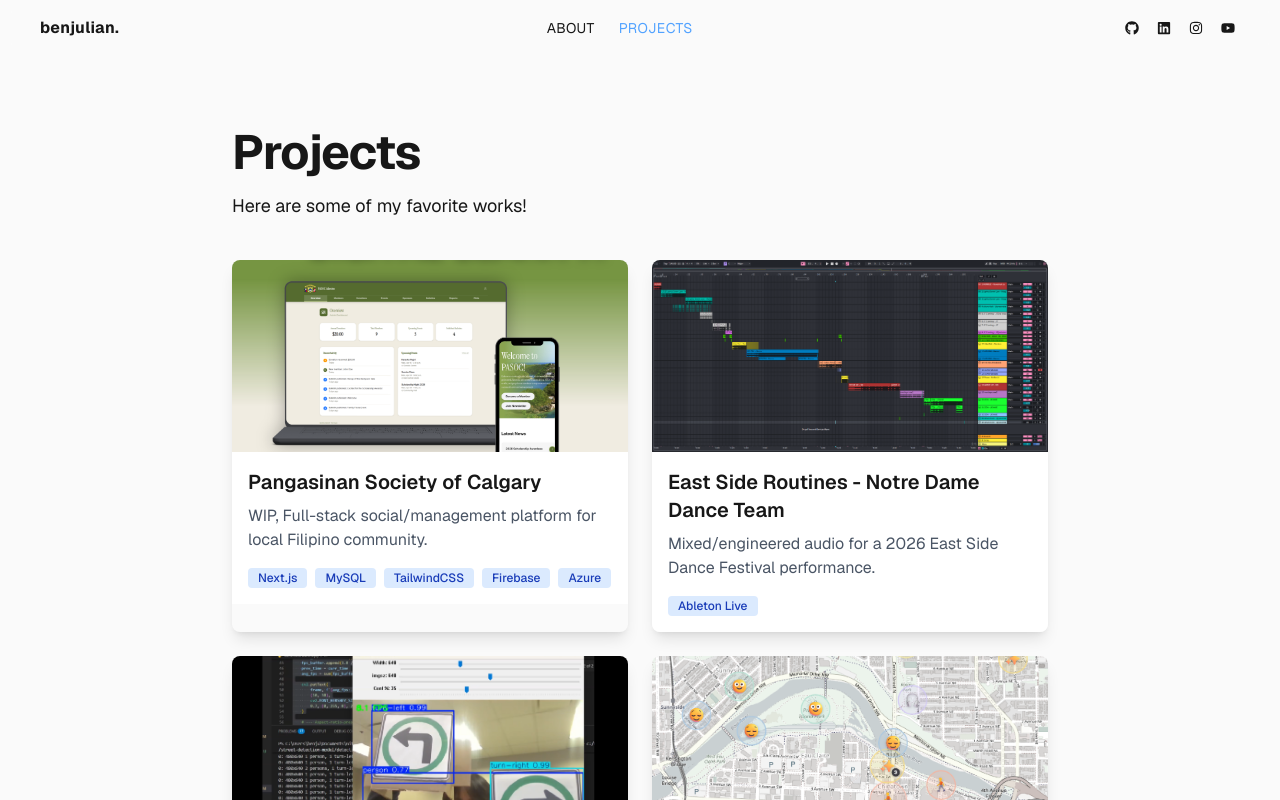
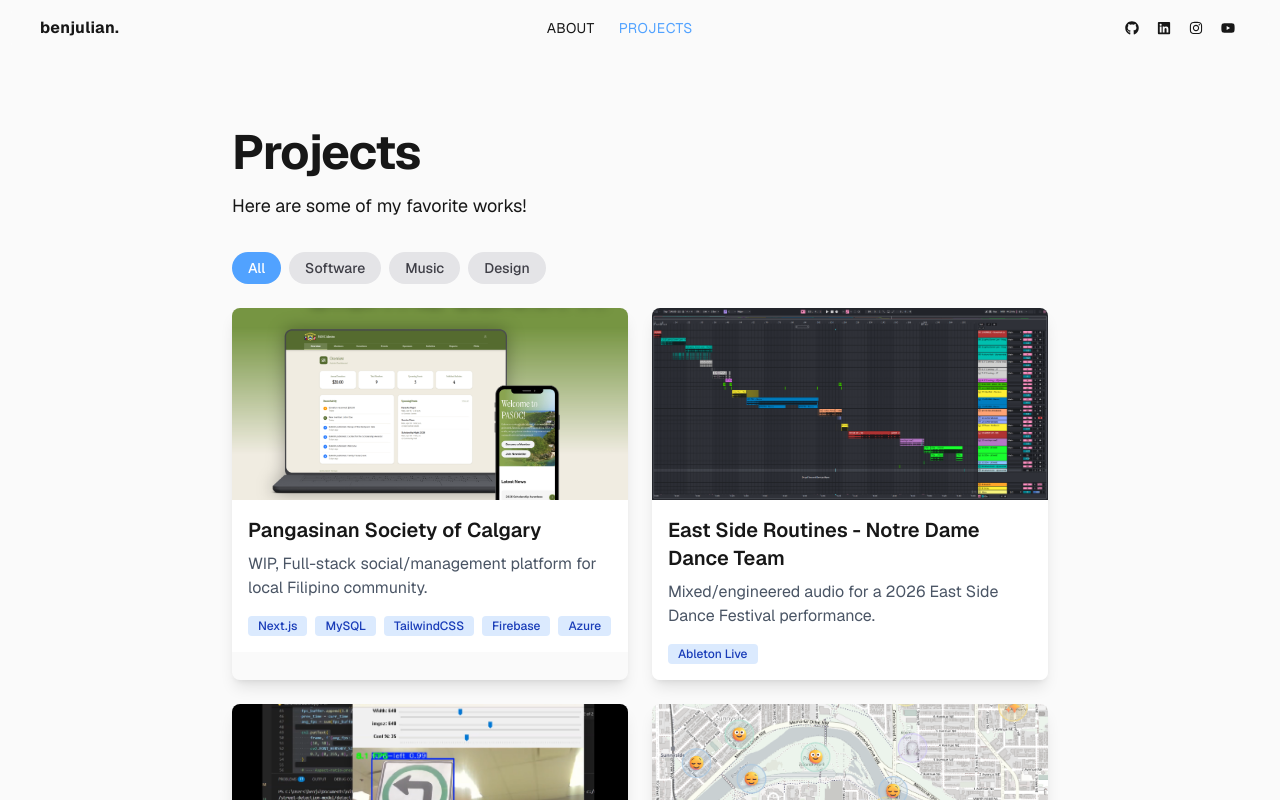
Before and after one commit to benjuliann/benjaminn-portfolio, a Next.js app: page /projects in a window 1280 px wide. Shown: the top 800 px of the page. Built offline with nearby package versions, Linux system fonts and the light colour scheme.

Commit message:
project sorter
Projects have a filter for tags based on music, tech, and design

```diff
--- /dev/null
+++ b/app/components/ProjectsGrid.jsx
@@ -0,0 +1,42 @@
+'use client'
+
+import { useState } from "react";
+import ProjectCard from "./ProjectCard.jsx";
+
+export default function ProjectsGrid({ projects }) {
+    const categories = ["All", ...new Set(projects.map((p) => p.category))];
+    const [selected, setSelected] = useState("All");
+
+    const filtered = selected === "All"
+        ? projects
+        : projects.filter((p) => p.category === selected);
+
+    return (
+        <>
+            <div className="flex flex-wrap gap-2 mt-8">
+                {categories.map((category) => (
+                    <button
+                        key={category}
+                        onClick={() => setSelected(category)}
+                        className={`px-4 py-1.5 rounded-full text-sm font-medium transition-colors duration-200 ${
+                            selected === category
+                                ? "bg-blue-400 text-white"
+                                : "bg-zinc-200 text-zinc-700 hover:bg-zinc-300 dark:bg-gray-800 dark:text-gray-300 dark:hover:bg-gray-700"
+                        }`}
+                    >
+                        {category}
+                    </button>
+                ))}
+            </div>
+
+            <div className="grid gap-6 mt-6 sm:grid-cols-2">
+                {filtered.map((project) => (
+                    <ProjectCard
+                        key={project.title}
+                        {...project}
+                    />
+                ))}
+            </div>
+        </>
+    );
+}
--- a/app/data/projects.js
+++ b/app/data/projects.js
@@ -2,6 +2,7 @@
   {
     title: "Pangasinan Society of Calgary",
     description: "WIP, Full-stack social/management platform for local Filipino community.",
+    category: "Software",
     tech: ["Next.js", "MySQL", "TailwindCSS", "Firebase", "Azure"],
     image: "/images/PASOC.png",
     projectLink: "https://linktr.ee/jbyrds",
@@ -9,6 +10,7 @@
   {
     title: "East Side Routines - Notre Dame Dance Team",
     description: "Mixed/engineered audio for a 2026 East Side Dance Festival performance.",
+    category: "Music",
     tech: ["Ableton Live"],
     image: "/images/eastside.png",
     projectLink: "https://untitled.stream/library/project/jXI12bQ2zUWZiMUOttyVD",
@@ -16,6 +18,7 @@
   {
     title: "AI Traffic Sign Detection",
     description: "Trained a YOLOv11 computer vision model for autonomous vehicle navigation.",
+    category: "Software",
     tech: ["YOLOv11", "Python"],
     image: "/images/AIVA.png",
     projectLink: "https://www.linkedin.com/posts/benjuliannoel_sait-emergingtrends-studentinnovation-ugcPost-7450703963756167168-RJaC/?utm_source=share&utm_medium=member_desktop&rcm=ACoAAFGPJ20B-1KzWSSsgnffID8XKz6uaxWKSgM",
@@ -23,6 +26,7 @@
   {
     title: "VibeMap",
     description: "Interactive geolocation web-app visualizing community emotions in real time.",
+    category: "Software",
     tech: ["Next.js", "Leaflet", "Firebase"],
     image: "/images/VibeMap.png",
     projectLink: "https://devpost.com/software/vibemap-r89y5l",
@@ -30,6 +34,7 @@
   {
     title: "Live-coding",
     description: "Using Strudel to create real-time electronic music.",
+    category: "Music",
     tech: ["Strudel", "TidalCycles"],
     image: "/images/strudel.png",
     projectLink: "https://www.instagram.com/reel/DY8EN8syhVr/",
@@ -37,6 +42,7 @@
     {
     title: "Find My Gourmet",
     description: "UX prototype for a meal generator app based on pantry ingredients.",
+    category: "Design",
     tech: ["Figma", "UX/UI"],
     image: "/images/FindMyGourmet.png",
     projectLink: "https://www.figma.com/proto/kwqCWr8QQl29s4C9DeXoAi/P2-6PcMcNuggets-Wireframe",
--- a/app/projects/page.js
+++ b/app/projects/page.js
@@ -1,5 +1,5 @@
 import projects from "../data/projects.js";
-import ProjectCard from "../components/ProjectCard.jsx";
+import ProjectsGrid from "../components/ProjectsGrid.jsx";
 
 export const metadata = {
   title: "Projects - Benjamin Julian Noel Portfolio",
@@ -14,14 +14,7 @@
             <h1 className="text-5xl font-bold tracking-tight">Projects</h1>
             <p className="mt-4 text-lg">Here are some of my favorite works!</p>
 
-            <div className="grid gap-6 mt-10 sm:grid-cols-2">
-                {projects.map((project) => (
-                    <ProjectCard
-                        key={project.title}
-                        {...project}
-                    />
-                ))}
-            </div>
+            <ProjectsGrid projects={projects} />
             <footer className="mt-16 text-sm text-zinc-500 ">
                 last updated: {new Date().toLocaleDateString('en-US', { year: 'numeric', month: 'long', day: 'numeric' })} <br/>
                 © 2026 benjulian noel.
```
Also changed, not shown: 2 other files (tests, documents, lock files or other folders).
